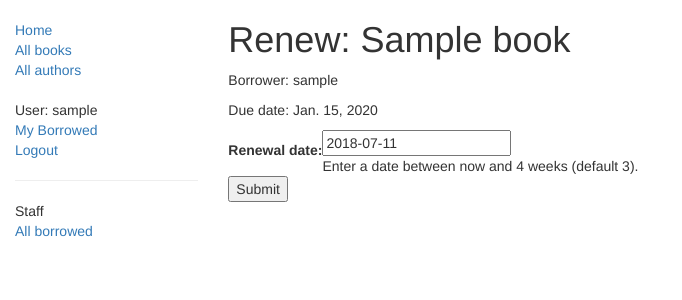
After one commit to kydkang/locallibrary, a Django app: page /catalog/book/00000000-0000-0000-0000-000000000001/renew/ in a window 1280 px wide. The commit adds this page. Shown: the top 300 px of the page, without its empty margins (0-682 px from the left). Run offline with Django 3.2, Linux system fonts and the light colour scheme; a user stored in the database is signed in; tables that the repository leaves empty hold one stand-in row (values such as "Sample post"); some libraries are stand-ins or nearby versions.

Commit message:
After Part 9

```diff
--- /dev/null
+++ b/catalog/forms.py
@@ -0,0 +1,18 @@
+from django import forms
+
+from django.core.exceptions import ValidationError
+from django.utils.translation import ugettext_lazy as _
+import datetime     #for checking renewal date range.
+
+class RenewBookForm(forms.Form):
+    renewal_date = forms.DateField(help_text="Enter a date between now and 4 weeks (default 3).")
+    def clean_renewal_date(self):
+        data = self.cleaned_data['renewal_date']
+        #Check date is not in past.
+        if data < datetime.date.today():
+            raise ValidationError(_('Invalid date - renewal in past'))
+        #Check date is in range librarian allowed to change (+4 weeks).
+        if data > datetime.date.today() + datetime.timedelta(weeks=4):
+            raise ValidationError(_('Invalid date - renewal more than 4 weeks ahead'))
+        # Remember to always return the cleaned data.
+        return data
--- a/catalog/templates/base_generic.html
+++ b/catalog/templates/base_generic.html
@@ -23,17 +23,27 @@
           <li><a href="{% url 'index' %}">Home</a></li>
           <li><a href="{% url 'books' %}">All books</a></li>
           <li><a href="{% url 'authors' %}">All authors</a></li>
+      </ul>
+      <ul class="sidebar-nav">
           {% if user.is_authenticated %}
             <li>User: {{ user.get_username }}</li>
             <li><a href="{% url 'my-borrowed' %}">My Borrowed</a></li>
-            {%if perms.catalog.can_mark_returned %}
-              <li><a href="{% url 'all-borrowed' %}">All Borrowed</a></li>
-            {% endif %}
             <li><a href="{% url 'logout'%}?next={{request.path}}">Logout</a></li>
           {% else %}
             <li><a href="{% url 'login'%}?next={{request.path}}">Login</a></li>
           {% endif %}
       </ul>
+
+      {% if user.is_staff %}
+        <hr />
+        <ul class="sidebar-nav">
+        <li>Staff</li>
+        {% if perms.catalog.can_mark_returned %}
+          <li><a href="{% url 'all-borrowed' %}">All borrowed</a></li>
+        {% endif %}
+        </ul>
+      {% endif %}
+
       {% endblock %}
       </div>
       <div class="col-sm-10 ">
--- a/catalog/templates/catalog/all_borrowed.html
+++ b/catalog/templates/catalog/all_borrowed.html
@@ -7,6 +7,7 @@
         <li class="{% if bookinst.is_overdue %}text-danger{% endif %}">
           <a href="{% url 'book-detail' bookinst.book.pk %}">{{bookinst.book.title}}</a>
           ({{ bookinst.due_back }}) - {{user}}
+          {% if perms.catalog.can_mark_returned %}- <a href="{% url 'renew-book-librarian' bookinst.id %}">Renew</a>  {% endif %}
         </li>
         {% endfor %}
       </ul>
--- /dev/null
+++ b/catalog/templates/catalog/book_renew_librarian.html
@@ -0,0 +1,17 @@
+{% extends "base_generic.html" %}
+{% block content %}
+
+    <h1>Renew: {{bookinst.book.title}}</h1>
+    <p>Borrower: {{bookinst.borrower}}</p>
+    <p{% if bookinst.is_overdue %} class="text-danger"{% endif %}>
+       Due date: {{bookinst.due_back}}</p>
+
+    <form action="" method="post">
+        {% csrf_token %}
+        <table>
+        {{ form }}
+        </table>
+        <input type="submit" value="Submit" />
+    </form>
+
+{% endblock %}
--- a/catalog/urls.py
+++ b/catalog/urls.py
@@ -9,5 +9,15 @@ urlpatterns = [
     path('author/<int:pk>', views.AuthorDetailView.as_view(), name='author-detail'),
     path('mybooks/', views.LoanedBooksByUserListView.as_view(), name='my-borrowed'),
     path('allborrowed/', views.AllBorrowedListView.as_view(), name='all-borrowed'),
+    path('book/<uuid:pk>/renew/', views.renew_book_librarian, name='renew-book-librarian'),
+
+    path('author/create/', views.AuthorCreate.as_view(), name='author_create'),
+    path('author/<int:pk>/update/', views.AuthorUpdate.as_view(), name='author_update'),
+    path('author/<int:pk>/delete/', views.AuthorDelete.as_view(), name='author_delete'),
+
+    path('book/create/', views.BookCreate.as_view(), name='book_create'),
+    path('book/<int:pk>/update/', views.BookUpdate.as_view(), name='book_update'),
+    path('book/<int:pk>/delete/', views.BookDelete.as_view(), name='book_delete'),
+
 
 ]
--- a/catalog/views.py
+++ b/catalog/views.py
@@ -2,6 +2,12 @@ from django.shortcuts import render
 from .models import Book, Author, BookInstance, Genre
 from django.contrib.auth.mixins import LoginRequiredMixin
 from django.contrib.auth.mixins import PermissionRequiredMixin
+from django.shortcuts import get_object_or_404
+from django.http import HttpResponseRedirect
+from django.urls import reverse
+import datetime
+from .forms import RenewBookForm
+
 
 def index(request):
     # Generate counts of some of the main objects
@@ -53,3 +59,62 @@ class AllBorrowedListView(PermissionRequiredMixin,generic.ListView):
     paginate_by = 10
     def get_queryset(self):
         return BookInstance.objects.filter(status__exact='o').order_by('due_back')
+
+from django.contrib.auth.decorators import permission_required
+
+from django.shortcuts import get_object_or_404
+from django.http import HttpResponseRedirect
+from django.urls import reverse
+import datetime
+from .forms import RenewBookForm
+from django.views.generic.edit import CreateView, UpdateView, DeleteView
+from django.urls import reverse_lazy
+from .models import Author
+
+
+@permission_required('catalog.can_mark_returned')
+def renew_book_librarian(request, pk):
+    book_inst=get_object_or_404(BookInstance, pk = pk)
+    if request.method == 'POST':
+        # Create a form instance and populate it with data from the request (binding):
+        form = RenewBookForm(request.POST)
+        if form.is_valid():
+            book_inst.due_back = form.cleaned_data['renewal_date']
+            book_inst.save()
+            return HttpResponseRedirect(reverse('all-borrowed') )
+    else:
+        proposed_renewal_date = datetime.date.today() + datetime.timedelta(weeks=3)
+        form = RenewBookForm(initial={'renewal_date': proposed_renewal_date,})
+    return render(request, 'catalog/book_renew_librarian.html',
+                  {'form': form, 'bookinst':book_inst})
+
+class AuthorCreate(PermissionRequiredMixin,CreateView):
+    permission_required = 'catalog.can_mark_returned'
+    model = Author
+    fields = '__all__'
+    initial={'date_of_death':'05/01/2018',}
+
+class AuthorUpdate(PermissionRequiredMixin,UpdateView):
+    permission_required = 'catalog.can_mark_returned'
+    model = Author
+    fields = ['first_name','last_name','date_of_birth','date_of_death']
+
+class AuthorDelete(PermissionRequiredMixin,DeleteView):
+    permission_required = 'catalog.can_mark_returned'
+    model = Author
+    success_url = reverse_lazy('authors')
+
+class BookCreate(PermissionRequiredMixin,CreateView):
+    permission_required = 'catalog.can_mark_returned'
+    model = Book
+    fields = '__all__'
+
+class BookUpdate(PermissionRequiredMixin,UpdateView):
+    permission_required = 'catalog.can_mark_returned'
+    model = Book
+    fields = '__all__'
+
+class BookDelete(PermissionRequiredMixin,DeleteView):
+    permission_required = 'catalog.can_mark_returned'
+    model = Book
+    success_url = reverse_lazy('books')
```
Also changed, not shown: catalog/templates/catalog/author_confirm_delete.html (added, +9 -0 lines), catalog/templates/catalog/author_form.html (added, +10 -0 lines), catalog/templates/catalog/book_confirm_delete.html (added, +9 -0 lines), catalog/templates/catalog/book_form.html (added, +10 -0 lines).
